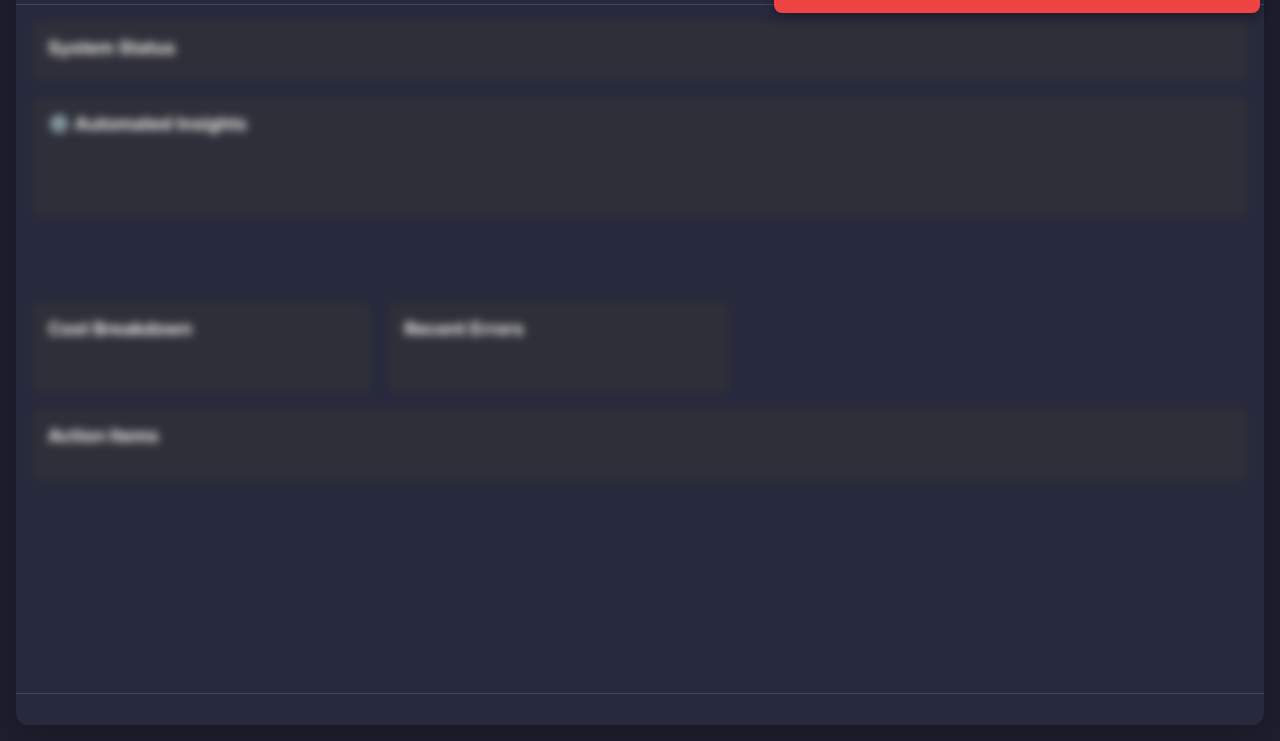
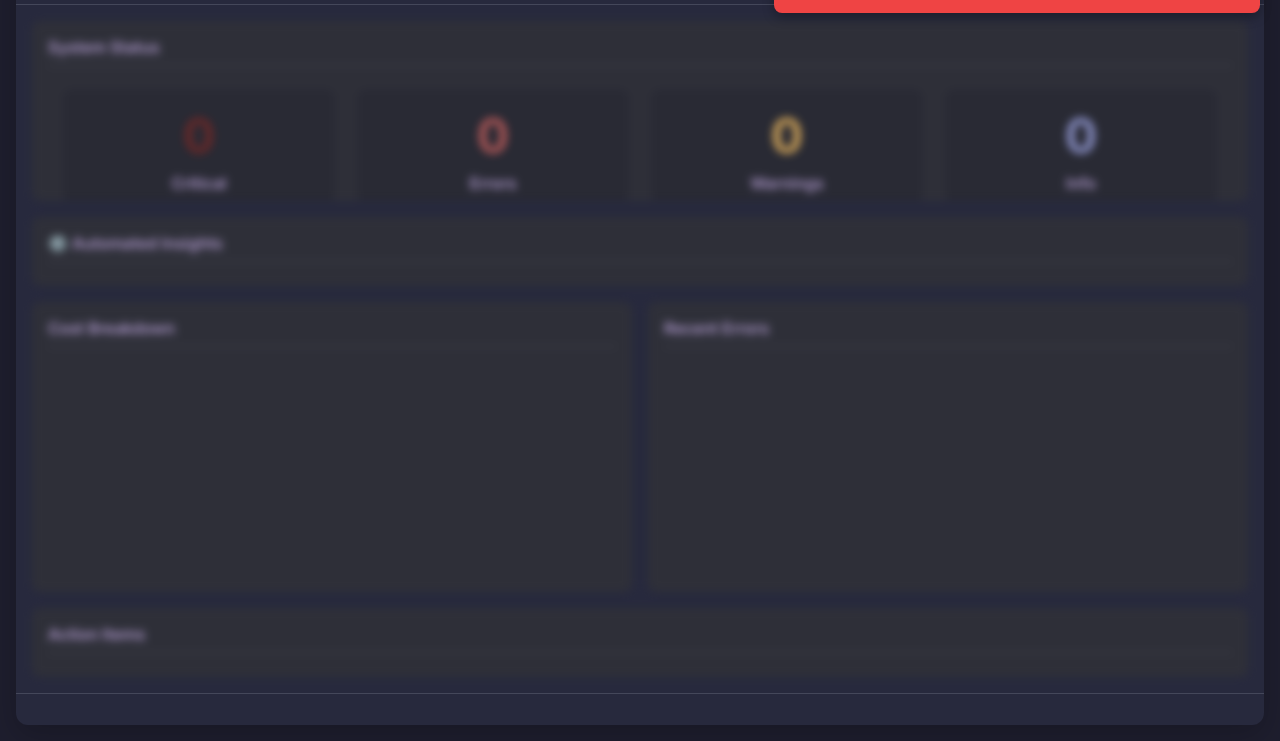
Before and after one commit to MUBENDIRAN/Cloud-Insight-AI, a plain HTML site: page index.html in a window 1280 px wide. Shown: the part 59-800 px from the top of the page. Drawn offline with nearby package versions, Linux system fonts and the light colour scheme; no server answers.

Commit message:
changes in alignment

```diff
--- a/index.html
+++ b/index.html
@@ -33,6 +33,8 @@
         </header>
 
         <main>
+    <div class="grid-container-minimal">
+        <!-- System Status -->
         <section class="card card-logs-full">
             <h2>System Status</h2>
             <div class="card-body">
@@ -57,12 +59,13 @@
             </div>
         </section>
 
-            <!-- Add after System Status -->
+        <!-- AI Analysis -->
         <section class="card card-ai-analysis">
             <h2>⚙️ Automated Insights</h2>
             <div class="card-body" id="ai-analysis-content"></div>
         </section>
 
+        <!-- Middle Row Container -->
         <div class="middle-row">
             <!-- Cost Breakdown -->
             <section class="card card-cost-minimal">
@@ -75,7 +78,7 @@
                 </div>
             </section>
 
-                <!-- Top Errors - NEW! -->
+            <!-- Top Errors -->
             <section class="card card-top-errors">
                 <h2>Recent Errors</h2>
                 <div class="card-body" id="top-errors-list"></div>
@@ -87,6 +90,7 @@
             <h2>Action Items</h2>
             <div class="card-body" id="recommendation-display"></div>
         </section>
+    </div>
 </main>
 
         <footer>
--- a/style.css
+++ b/style.css
@@ -118,59 +118,62 @@ button:hover {
 }
 
 main {
-  display: grid;
-  grid-template-rows:
-    60px   /* header */
-    120px  /* system status */
-    160px  /* AI insights */
-    1fr    /* cost + errors row */
-    180px  /* recommendations */
-  ;
-  gap: 16px;
-  height: calc(100vh - 16px);
-  padding: 16px;
-  box-sizing: border-box;
+    flex-grow: 1;
+    padding: var(--spacing-md);
+    overflow: hidden;
+    display: flex;
+    flex-direction: column;
+    gap: var(--spacing-md);
 }
 
-main > section,
-main > .row-two {
-  min-height: 0;
-  overflow: hidden;
+.grid-container-minimal {
+    display: grid;
+    grid-template-columns: repeat(2, 1fr);
+    grid-template-rows: auto auto 1fr auto;
+    gap: var(--spacing-md);
+    height: 100%;
 }
 
 
 
 
-.middle-row {
-  display: grid;
-  grid-template-columns: 1fr 1fr;
-  gap: 16px;
-  height: 100%;
-}
+
 
 .card-logs-full {
     grid-column: 1 / 3;
     grid-row: 1;
+    max-height: 180px;
 }
 
 .card-ai-analysis {
     grid-column: 1 / 3;
     grid-row: 2;
+    max-height: 220px;
+}
+
+.middle-row {
+    grid-column: 1 / 3;
+    grid-row: 3;
+    display: grid;
+    grid-template-columns: 1fr 1fr;
+    gap: var(--spacing-md);
+    min-height: 0;
 }
 
 .card-cost-minimal {
     grid-column: 1;
-    grid-row: 3;
+    min-height: 0;
 }
 
 .card-top-errors {
     grid-column: 2;
-    grid-row: 3;
+    min-height: 0;
 }
 
 .card-recommendations-minimal {
     grid-column: 1 / 3;
     grid-row: 4;
+    max-height: 200px;
 }
 
 /* Horizontal counts */
@@ -212,19 +215,19 @@ main > .row-two {
     background-color: var(--bg-card);
     border-radius: var(--radius-md);
     padding: var(--spacing-md);
+    display: flex;
+    flex-direction: column;
     overflow: hidden;
-    display: block;
-}
-
-.card-body {
-  height: calc(100% - 32px);
-  overflow-y: auto;
 }
 
 .card h2 {
-  margin: 0;
-  height: 32px;
-  font-size: 18px;
+    font-size: 1rem;
+    font-weight: 600;
+    margin-bottom: var(--spacing-sm);
+    color: var(--text-secondary);
+    border-bottom: 1px solid var(--border-color);
+    padding-bottom: var(--spacing-sm);
+    flex-shrink: 0;
 }
 
 .card-subtitle {
```
Lines whose indentation alone changed are shown as unchanged.
